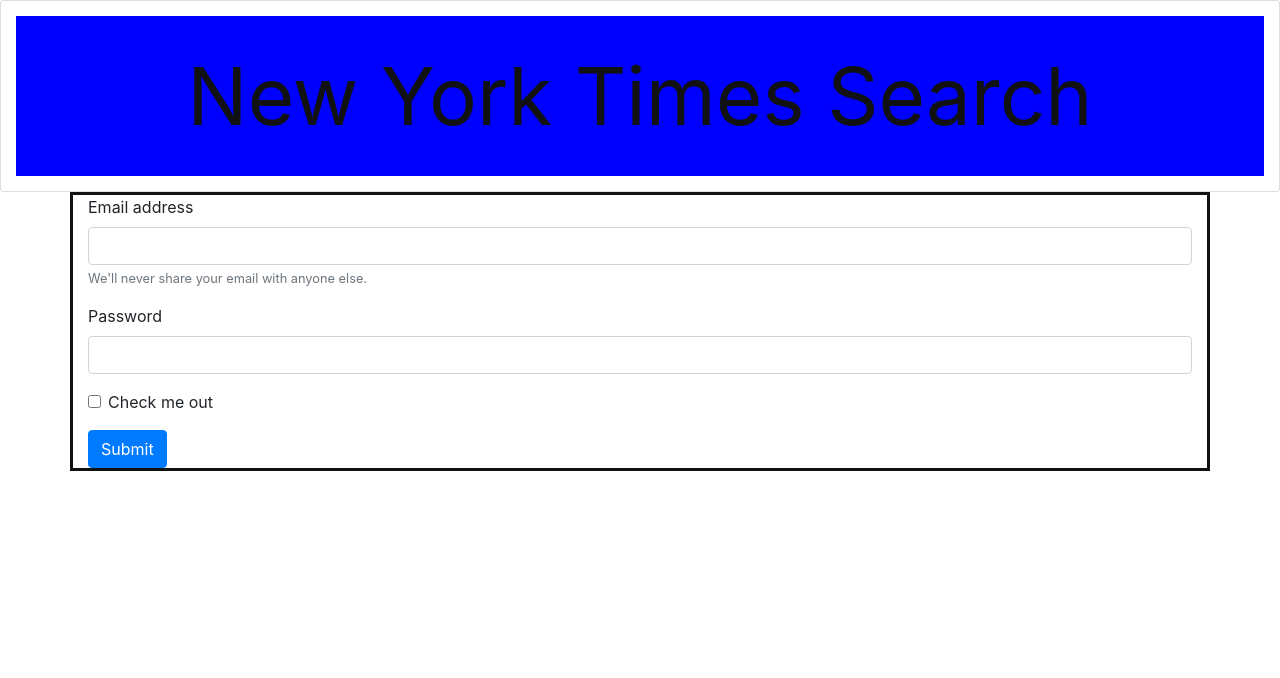
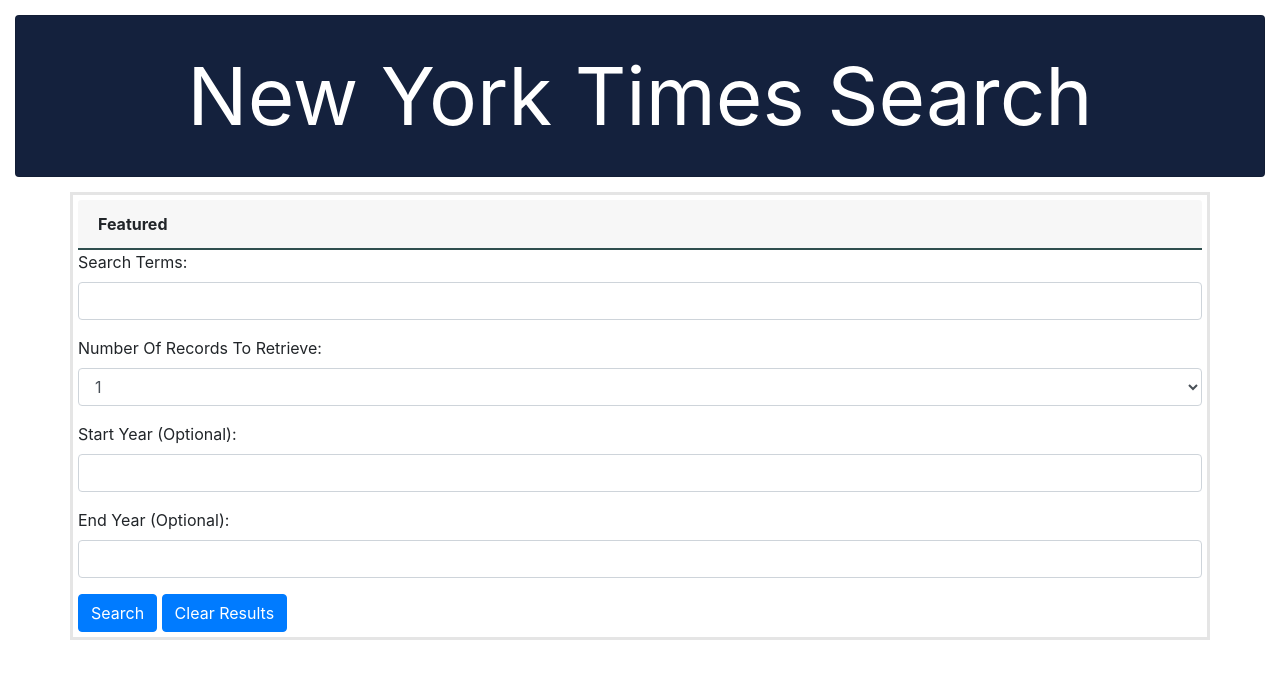
Before and after one commit to StevenJ87/Times-Search--Group-Project, a plain HTML site: page index.html in a window 1280 px wide. Drawn offline with nearby package versions, Linux system fonts and the light colour scheme.

Commit message:
style update for HTML page

```diff
--- a/index.html
+++ b/index.html
@@ -11,36 +11,53 @@
 
     <!--Header-->
     <header>
-        <div class="card">
+        <div class="card header">
             <div class="card-body fa-newspaper-o">
               New York Times Search
             </div>
           </div>
-
+    </header>
           <!--Search Form-->
           <div class="container">
+            <div class="card-header input-header">
+                Featured
+              </div>
           <form>
             <div class="form-group">
-              <label for="exampleInputEmail1">Email address</label>
+              <label for="exampleInputEmail1">Search Terms:</label>
               <input type="email" class="form-control" id="exampleInputEmail1" aria-describedby="emailHelp">
-              <small id="emailHelp" class="form-text text-muted">We'll never share your email with anyone else.</small>
             </div>
             <div class="form-group">
-              <label for="exampleInputPassword1">Password</label>
-              <input type="password" class="form-control" id="exampleInputPassword1">
-            </div>
-            <div class="form-group form-check">
-              <input type="checkbox" class="form-check-input" id="exampleCheck1">
-              <label class="form-check-label" for="exampleCheck1">Check me out</label>
-            </div>
-            <button type="submit" class="btn btn-primary">Submit</button>
+                <label for="exampleFormControlSelect1">Number Of Records To Retrieve:</label>
+                <select class="form-control" id="exampleFormControlSelect1">
+                  <option>1</option>
+                  <option>2</option>
+                  <option>3</option>
+                  <option>4</option>
+                  <option>5</option>
+                  <option>10</option>
+                  <option>15</option>
+                  <option>20</option>
+                </select>
+              </div>
+            <div class="form-group">
+                <label for="exampleInputEmail1">Start Year (Optional):</label>
+                <input type="email" class="form-control" id="exampleInputEmail1" aria-describedby="emailHelp">
+              </div>
+              <div class="form-group">
+                <label for="exampleInputEmail1">End Year (Optional):</label>
+                <input type="email" class="form-control" id="exampleInputEmail1" aria-describedby="emailHelp">
+              </div>
+
+              <button type="submit" class="btn btn-primary">Search</button>
+              <button type="submit" class="btn btn-primary">Clear Results</button>
           </form>
         </div>
 
           <!--Result area-->
 
 
-    </header>
+
     <script src="https://cdnjs.cloudflare.com/ajax/libs/jquery/3.2.1/jquery.min.js"> </script>
     <script type="text/javascript" src="script.js"></script>
 </body>
--- a/style.css
+++ b/style.css
@@ -1,11 +1,24 @@
-.card-body{
-    background-color: blue;
+body{
+    background-color: #ffffff;
+}
+
+.header{
+    background-color: #14213d;
     text-align: center;
     font-size:80px;
-    color: #111;
+    color: #ffffff;
     margin: 15px;
 }
+
 .container{
     border-style: solid;
-    border-color: #111;
+    border-color: #e5e5e5;
+    padding: 5px;
+    background-color: #fff;
 }
+.input-header{
+    background-color: e5e5e5;
+    font-weight: bold;
+    border-bottom: solid 2px darkslategrey;
+
+}
```
